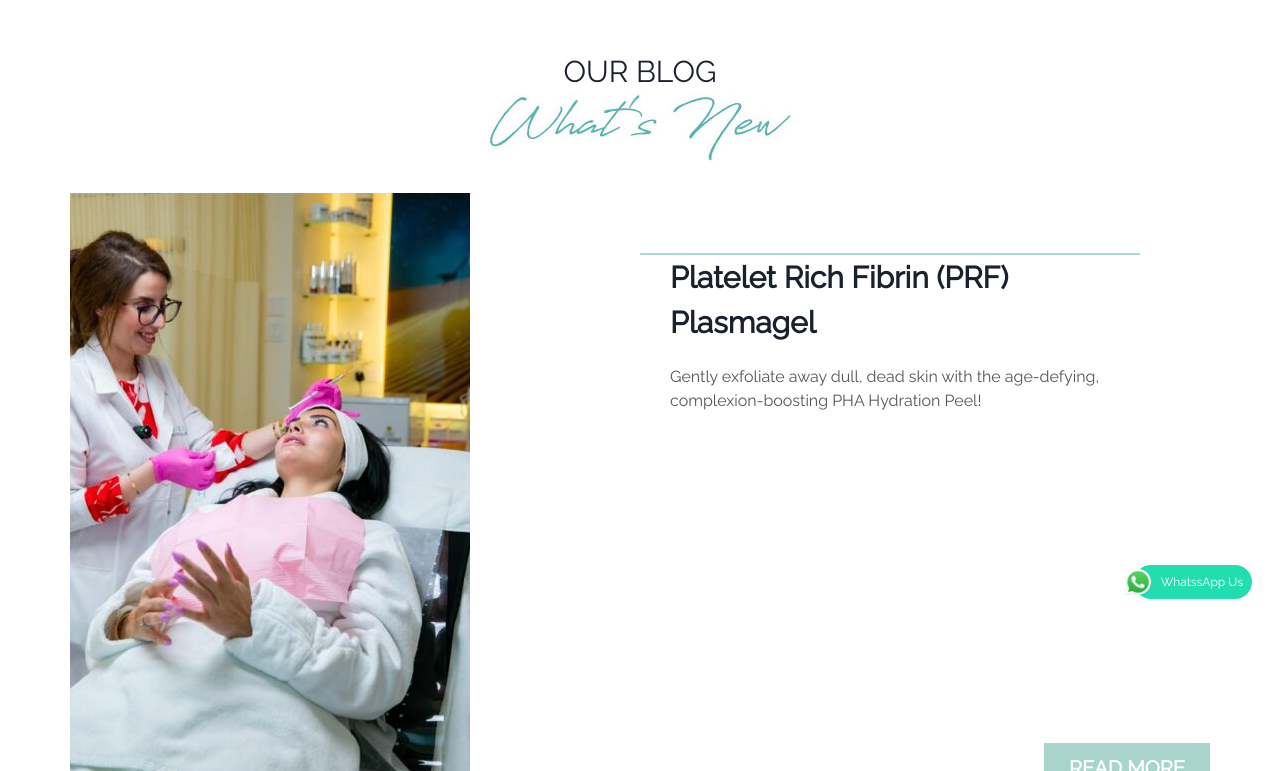
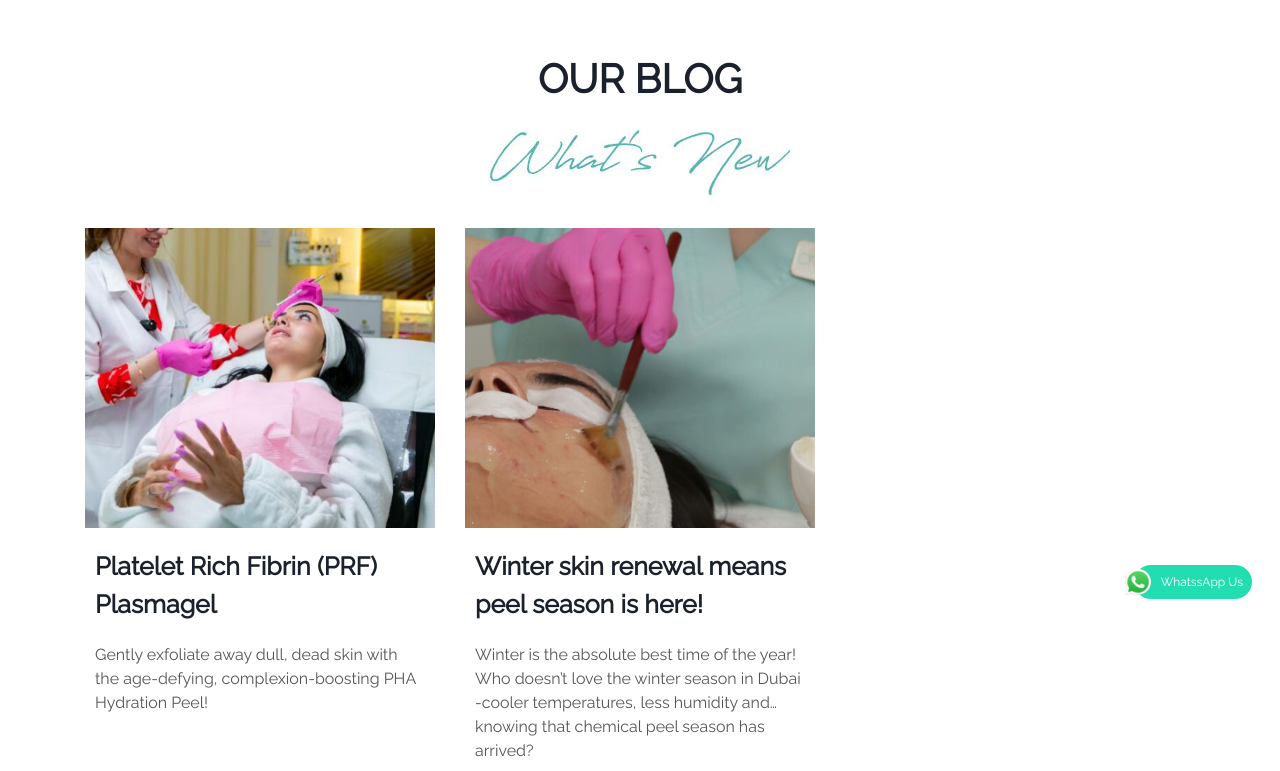
Before and after one commit to AyxanAmirov/Orskin-Front, a React (Vite) app: page /blog in a window 1280 px wide. Shown: the part 181-952 px from the top of the page. Built offline with nearby package versions, Linux system fonts and the light colour scheme.

Commit message:
feat:blog update

```diff
--- a/src/User/pages/blog/blog.jsx
+++ b/src/User/pages/blog/blog.jsx
@@ -6,33 +6,27 @@ function Blog() {
   return (
     <div className="container ">
       <div className="mt-[230px] flex flex-col items-center">
-        <h1 className="font-[400 ] text-[30px]" data-aos="zoom-in">OUR BLOG</h1>
+        <h1 className="font-[400 ] text-[40px]  font-[900] mb-[20px]" data-aos="zoom-in">OUR BLOG</h1>
         <img src={NewWalpaper} alt="new" data-aos="zoom-in" />
       </div>
       <div className="bb-blog pb-[50px] mt-[30px] mb-[90px]">
+
         <div className="flex flex-wrap">
-          <div className="col-xl-6 col-lg-6 col-md-6 col-sm-12 col-12">
-            <img src={blogs[0].cover} alt="blog" data-aos="zoom-in" />
-          </div>
-          <div className="col-xl-6 col-lg-6 col-md-6 col-sm-12 col-12 ">
-            <div className="h-full w-full flex flex-col justify-between">
-              <div className="max-w-[500px]">
-                <div className="bt-blog mt-[60px] ">
-                  <div className="px-[30px]">
-                    <h3 className="text-[30px] font-[600] mb-[20px] hover:text-[#9AD6CC] duration-[.4s]" data-aos="zoom-in">
-                      <Link to={`/blog/${blogs[0].id}`}>{blogs[0].title}</Link>
-                    </h3>
-                    <p className="text-[#555555]" data-aos="zoom-in">
-                      {blogs[0].introduction}
-                    </p>
-                  </div>
+          {
+            blogs.map(blog => <div className="col-xl-4 col-lg-4 col-md-6 col-sm-12 col-12 px-[15px]" key={blog.id}>
+              <div className="blog-item mb-[30px]">
+                <img src={blog.cover} alt={blog.title} className="h-[300px] w-100 object-cover" data-aos="zoom-in" />
+                <div className="px-[10px]">
+                  <h3 className="text-[25px] font-[600] my-[20px] hover:text-[#9AD6CC] duration-[.4s]" data-aos="zoom-in">
+                    <Link to={`/blog/${blog.id}`}>{blog.title}</Link>
+                  </h3>
+                  <p className="text-[#555555]" data-aos="zoom-in">
+                    {blog.introduction}
+                  </p>
                 </div>
               </div>
-              <Link to={`/blog/${blogs[0].id}`} className="w-fit bg-[#a8d4cc]  self-end xl:py-[10px] lg:py-[10px] md:py-[10px] py-[8px] xl:px-[25px] lg:px-[25px] px-[20px] md:px-[25px] font-[600] text-[#ffffff] uppercase xl:text-[20px] lg:text-[20px] md:text-[20px] sm:text-[17px] text-[17px]  duration-[.4s] hover:bg-[black] hover:text-[#a8d4cc]" data-aos="zoom-in">
-                Read More
-              </Link>
-            </div>
-          </div>
+            </div>)
+          }
         </div>
       </div>
     </div>
```
